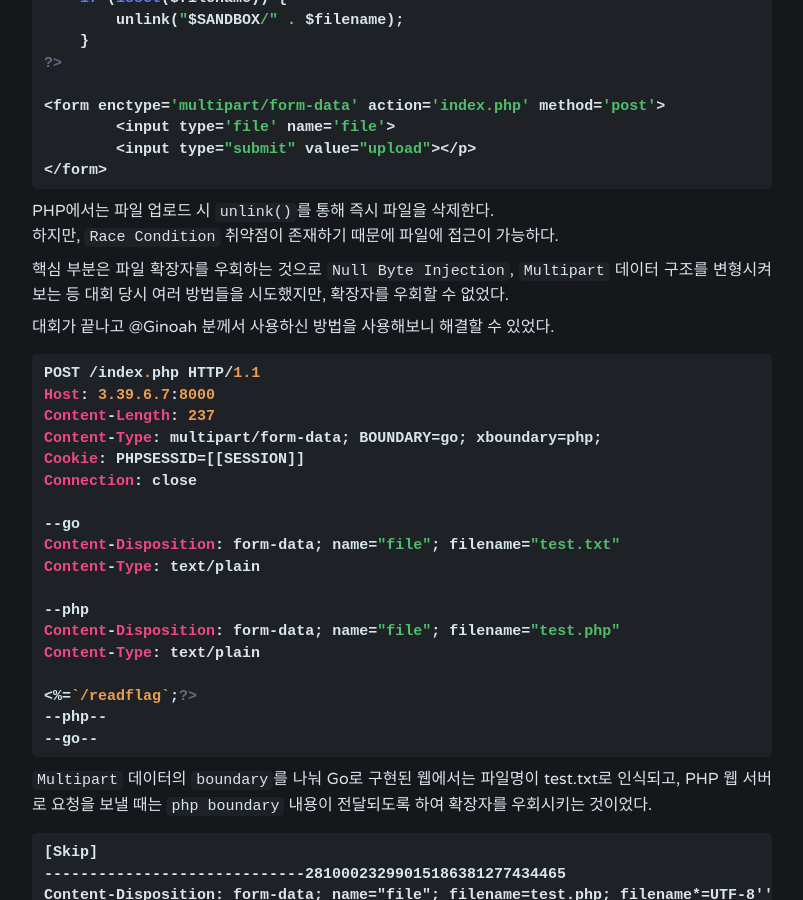
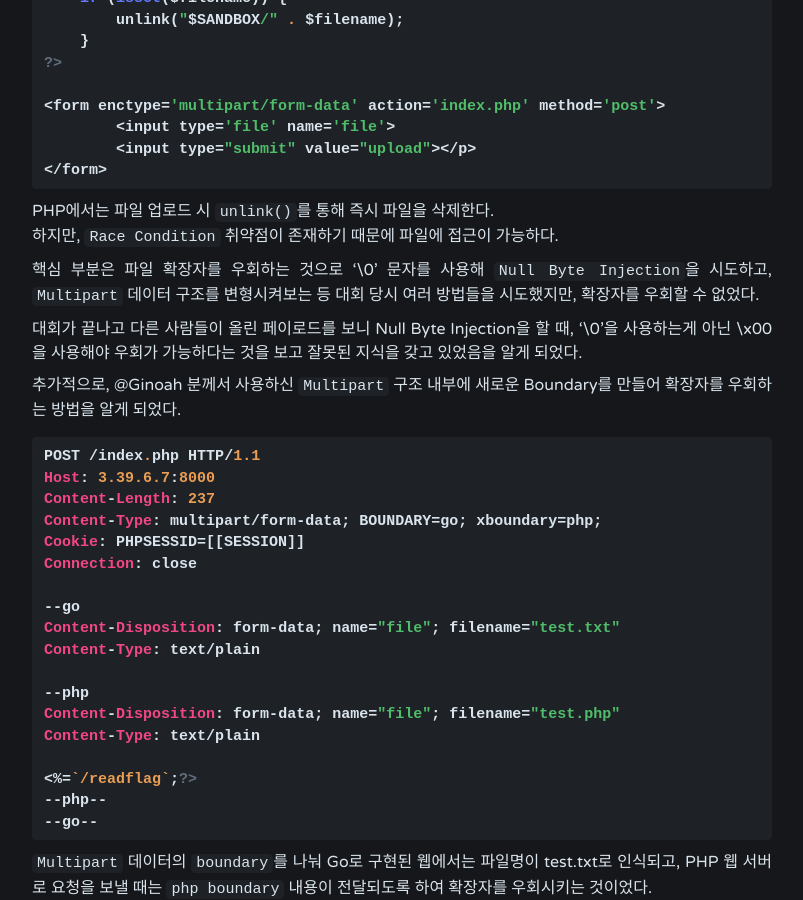
Before and after one commit to jiniljeil/jiniljeil.github.io, a Jekyll site: the page built from _posts/2024-06-01-CodegateCTF.md, in a window 1280 px wide and 900 px high, scrolled down 15201 px. Shown: the whole window, without its empty margins (238-1041 px from the left). Built offline with Jekyll 4.4.1, drawn with Linux system fonts in a browser that asks for light colours; comment, search, counter and statistics services are not loaded.

Commit message:
CodegateCTF

````diff
--- a/_posts/2024-06-01-CodegateCTF.md
+++ b/_posts/2024-06-01-CodegateCTF.md
@@ -604,10 +604,11 @@ func main() {
 PHP에서는 파일 업로드 시 `unlink()`를 통해 즉시 파일을 삭제한다.
 하지만, `Race Condition` 취약점이 존재하기 때문에 파일에 접근이 가능하다.
 
-핵심 부분은 파일 확장자를 우회하는 것으로 `Null Byte Injection`, `Multipart` 데이터 구조를 변형시켜보는 등
-대회 당시 여러 방법들을 시도했지만, 확장자를 우회할 수 없었다.
+핵심 부분은 파일 확장자를 우회하는 것으로 '\0' 문자를 사용해 `Null Byte Injection`을 시도하고, `Multipart` 데이터 구조를 변형시켜보는 등 대회 당시 여러 방법들을 시도했지만, 확장자를 우회할 수 없었다.
 
-대회가 끝나고 @Ginoah 분께서 사용하신 방법을 사용해보니 해결할 수 있었다.
+대회가 끝나고 다른 사람들이 올린 페이로드를 보니 Null Byte Injection을 할 때, '\0'을 사용하는게 아닌 \x00을 사용해야 우회가 가능하다는 것을 보고 잘못된 지식을 갖고 있었음을 알게 되었다.
+
+추가적으로, @Ginoah 분께서 사용하신 `Multipart` 구조 내부에 새로운 Boundary를 만들어 확장자를 우회하는 방법을 알게 되었다.
 
 ```php
 POST /index.php HTTP/1.1
````
